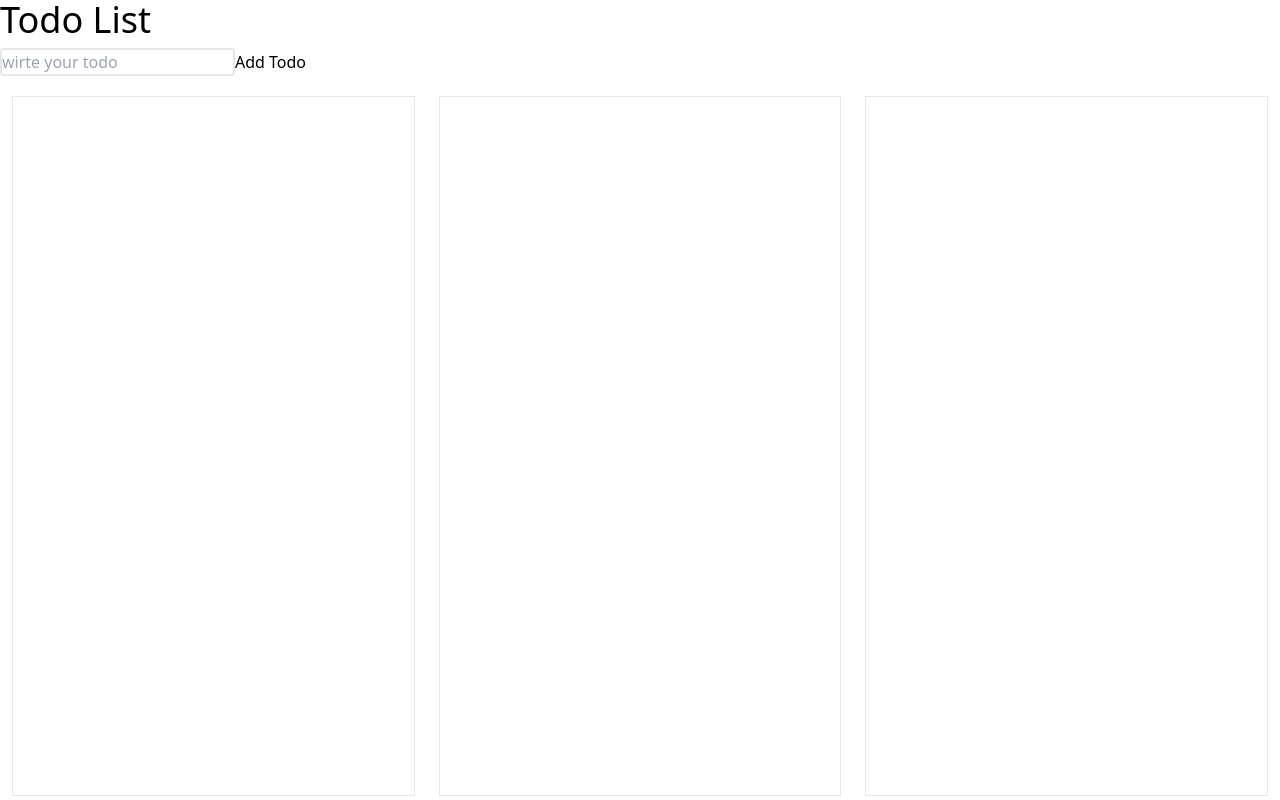
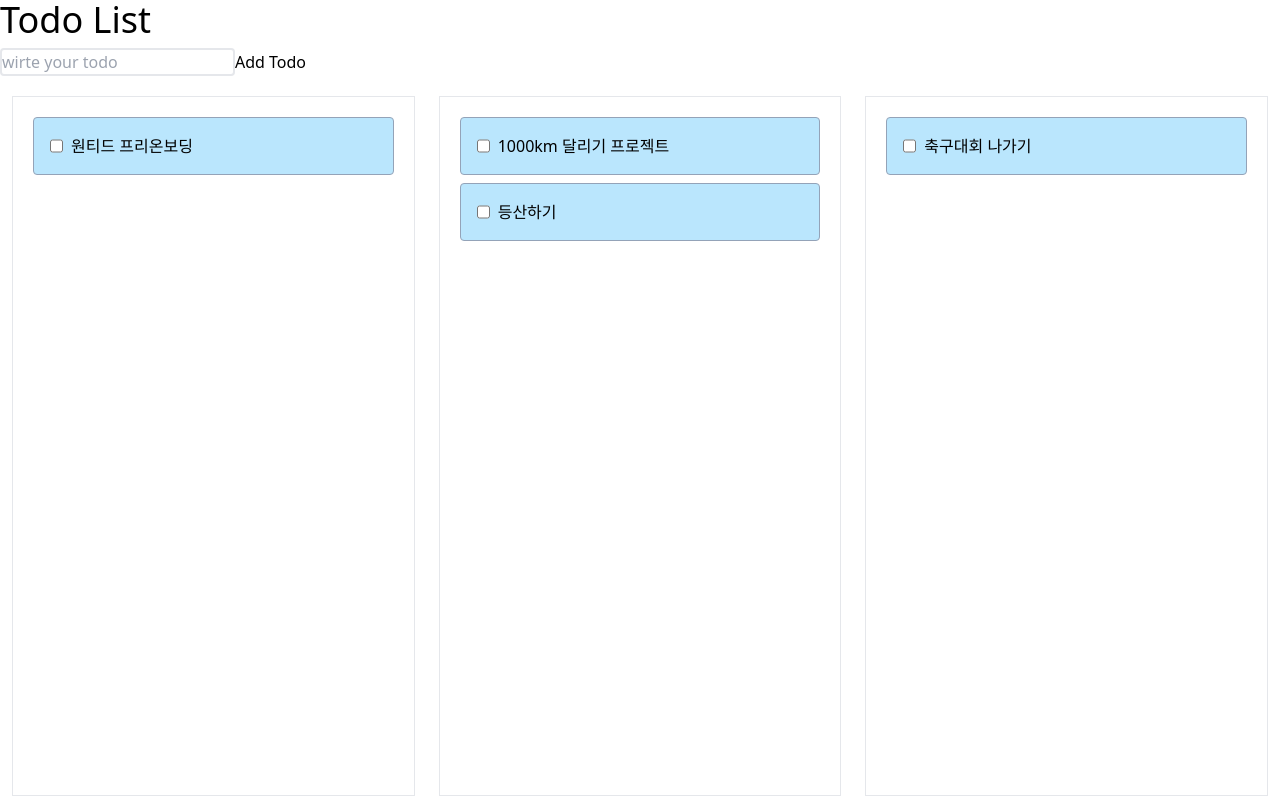
Before and after one commit to dukjjang/thrillo, a React (Create React App) app: page / in a window 1280 px wide. Built offline with nearby package versions, Linux system fonts and the light colour scheme.

Commit message:
feat: issue props 받아서 랜더링 구현

```diff
--- a/src/components/Card/Card.tsx
+++ b/src/components/Card/Card.tsx
@@ -1,10 +1,16 @@
 import React from 'react';
+import { Issue } from '../../types/issue';
 
-const Card = () => {
+interface Props {
+  issue: Issue;
+}
+
+const Card = ({ issue }: Props) => {
+  console.log(issue);
   return (
     <div className='duration-300 bg-sky-200 mb-2 cursor-move flex gap-2 p-4 border rounded border-slate-400'>
       <input type='checkbox' />
-      <p>청소하기</p>
+      <p>{issue.title}</p>
     </div>
   );
 };
--- a/src/components/board/Board.tsx
+++ b/src/components/board/Board.tsx
@@ -1,12 +1,19 @@
 import { Issue } from '../../types/issue';
+import Card from '../Card/Card';
 
 interface Props {
   name: string;
   issues: Issue[];
 }
 
-const Board = ({ name }: Props) => {
-  return <div id={name} className='mx-3 border w-[500px] h-[700px] p-5'></div>;
+const Board = ({ name, issues }: Props) => {
+  return (
+    <div id={name} className='mx-3 border w-[500px] h-[700px] p-5'>
+      {issues.map((issue, idx) => (
+        <Card key={idx} issue={issue} />
+      ))}
+    </div>
+  );
 };
 
 export default Board;
--- a/src/constants/issues.ts
+++ b/src/constants/issues.ts
@@ -1,27 +1,27 @@
 export const issuesData = [
   {
-    title: 'watch the movie',
+    title: '원티드 프리온보딩',
     content:
       "Lorem Ipsum is simply dummy text of the printing and typesetting industry. Lorem Ipsum has been the industry's standard dummy text ever since the 1500s, when an unknown printer took a galley of type and scrambled it to make a type specimen book. It has survived not only five centuries, but also the leap into electronic typesetting, remaining essentially unchanged. It was popularised in the 1960s with the release of Letraset sheets containing Lorem Ipsum passages, and more recently with desktop publishing software like Aldus PageMaker including versions of Lorem Ipsum.",
     completed: false,
     state: 'todo',
   },
   {
-    title: 'eat banana',
+    title: '1000km 달리기 프로젝트',
     content:
       "Lorem Ipsum is simply dummy text of the printing and typesetting industry. Lorem Ipsum has been the industry's standard dummy text ever since the 1500s, when an unknown printer took a galley of type and scrambled it to make a type specimen book. It has survived not only five centuries, but also the leap into electronic typesetting, remaining essentially unchanged. It was popularised in the 1960s with the release of Letraset sheets containing Lorem Ipsum passages, and more recently with desktop publishing software like Aldus PageMaker including versions of Lorem Ipsum.",
     completed: false,
     state: 'inProgress',
   },
   {
-    title: 'workout',
+    title: '등산하기',
     content:
       "Lorem Ipsum is simply dummy text of the printing and typesetting industry. Lorem Ipsum has been the industry's standard dummy text ever since the 1500s, when an unknown printer took a galley of type and scrambled it to make a type specimen book. It has survived not only five centuries, but also the leap into electronic typesetting, remaining essentially unchanged. It was popularised in the 1960s with the release of Letraset sheets containing Lorem Ipsum passages, and more recently with desktop publishing software like Aldus PageMaker including versions of Lorem Ipsum.",
     completed: false,
     state: 'inProgress',
   },
   {
-    title: 'running',
+    title: '축구대회 나가기',
     content:
       "Lorem Ipsum is simply dummy text of the printing and typesetting industry. Lorem Ipsum has been the industry's standard dummy text ever since the 1500s, when an unknown printer took a galley of type and scrambled it to make a type specimen book. It has survived not only five centuries, but also the leap into electronic typesetting, remaining essentially unchanged. It was popularised in the 1960s with the release of Letraset sheets containing Lorem Ipsum passages, and more recently with desktop publishing software like Aldus PageMaker including versions of Lorem Ipsum.",
     completed: true,
--- a/src/pages/Dashboard.tsx
+++ b/src/pages/Dashboard.tsx
@@ -13,7 +13,7 @@ const Dashboard = () => {
       <section className='flex'>
         {boards.map((boardName) => {
           const data = issues.filter((issue) => issue.state === boardName);
-          return <Board name={boardName} issues={data} />;
+          return <Board key={boardName} name={boardName} issues={data} />;
         })}
       </section>
     </main>
```
